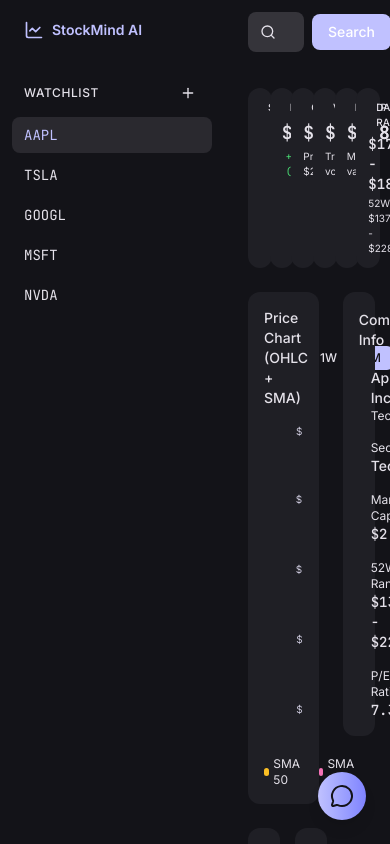
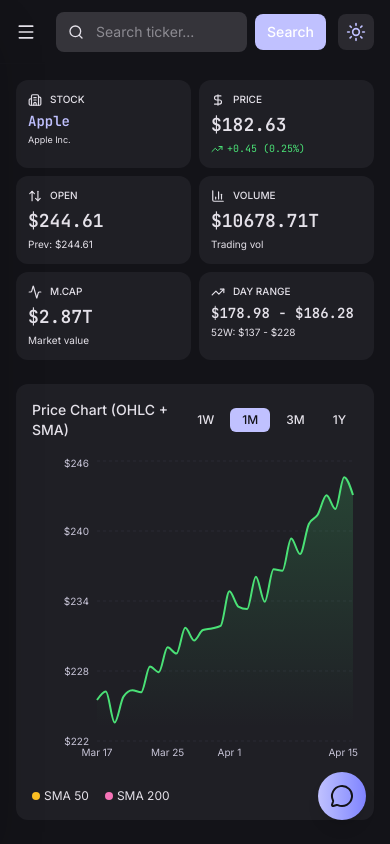
Before and after one commit to kaali7/stockmind-ai, a React (Vite) app: page / in a window 390 px wide. Built offline with nearby package versions, Linux system fonts and the light colour scheme; no server answers.

Commit message:
Update theme and header styles

```diff
--- a/src/App.tsx
+++ b/src/App.tsx
@@ -10,6 +10,7 @@
 function App() {
   const [currentSymbol, setCurrentSymbol] = useState('AAPL');
   const [isChatOpen, setIsChatOpen] = useState(false);
+  const [isSidebarOpen, setIsSidebarOpen] = useState(false);
 
   const { data, loading } = useStockData(currentSymbol);
 
@@ -33,6 +34,7 @@
 
   const handleSelectStock = useCallback((symbol: string) => {
     setCurrentSymbol(symbol);
+    setIsSidebarOpen(false); // Close sidebar on mobile after selection
   }, []);
 
   const handleAskAI = useCallback(() => {
@@ -46,10 +48,20 @@
   const handleNewChat = useCallback(() => {
     newChat();
     setIsChatOpen(true);
+    setIsSidebarOpen(false); // Close sidebar if starting new chat from sidebar
   }, [newChat]);
 
   return (
-    <div className="flex h-screen w-screen overflow-hidden bg-surface">
+    <div className="flex h-screen w-screen overflow-hidden bg-surface relative">
+      {/* Mobile Sidebar Overlay */}
+      {isSidebarOpen && (
+        <div
+          className="fixed inset-0 z-30 bg-black/60 lg:hidden backdrop-blur-sm"
+          onClick={() => setIsSidebarOpen(false)}
+        />
+      )}
+
+      <div className={`absolute inset-y-0 left-0 z-40 transform transition-transform duration-300 lg:relative lg:translate-x-0 h-full shadow-2xl lg:shadow-none ${isSidebarOpen ? 'translate-x-0' : '-translate-x-full'}`}>
         <Sidebar
           activeView="dashboard"
           onViewChange={() => {}}
@@ -57,12 +69,17 @@
           onSelectStock={handleSelectStock}
           currentSymbol={currentSymbol}
         />
+      </div>
 
-      <div className="flex flex-1 overflow-hidden">
+      <div className="flex flex-1 overflow-hidden relative w-full">
         <div className="flex flex-1 flex-col overflow-hidden">
-          <Header onSearch={handleSearch} currentSymbol={currentSymbol} />
+          <Header
+            onSearch={handleSearch}
+            currentSymbol={currentSymbol}
+            onMenuClick={() => setIsSidebarOpen(true)}
+          />
 
-          <main className="flex-1 overflow-auto bg-surface p-6">
+          <main className="flex-1 overflow-auto bg-surface p-4 md:p-6">
             <Dashboard
               data={data}
               loading={loading}
@@ -72,7 +89,7 @@
         </div>
 
         {isChatOpen && (
-          <div className="w-[400px] border-l border-surface flex-shrink-0">
+          <div className="absolute inset-0 lg:static z-50 lg:z-auto w-full lg:w-[400px] border-l border-surface flex-shrink-0 bg-surface">
             <ChatDrawer
               isOpen={isChatOpen}
               onClose={() => setIsChatOpen(false)}
@@ -87,7 +104,9 @@
       </div>
 
       {!isChatOpen && (
+        <div className="fixed bottom-6 right-6 z-40 lg:absolute">
           <ChatTrigger onClick={() => setIsChatOpen(true)} />
+        </div>
       )}
     </div>
   );
--- a/src/components/dashboard/KPICards.tsx
+++ b/src/components/dashboard/KPICards.tsx
@@ -43,7 +43,7 @@
   const isPositive = changePercent >= 0;
 
   return (
-    <div className="grid grid-cols-6 gap-3">
+    <div className="grid grid-cols-2 md:grid-cols-3 xl:grid-cols-6 gap-2 md:gap-3">
       <div className="rounded-xl bg-surface-container p-3">
         <div className="flex items-center gap-2 text-on_surface_variant">
           <Building2 className="h-3.5 w-3.5" />
--- a/src/components/layout/Header.tsx
+++ b/src/components/layout/Header.tsx
@@ -1,12 +1,13 @@
-import { Search, LineChart } from 'lucide-react';
+import { Search, LineChart, Menu } from 'lucide-react';
 import { ThemeToggle } from '../shared/ThemeToggle';
 
 interface HeaderProps {
   onSearch: (symbol: string) => void;
   currentSymbol: string;
+  onMenuClick?: () => void;
 }
 
-export function Header({ onSearch, currentSymbol }: HeaderProps) {
+export function Header({ onSearch, currentSymbol, onMenuClick }: HeaderProps) {
   const handleSubmit = (e: React.FormEvent<HTMLFormElement>) => {
     e.preventDefault();
     const formData = new FormData(e.currentTarget);
@@ -17,8 +18,16 @@
   };
 
   return (
-    <header className="sticky top-0 z-50 flex h-16 items-center justify-between bg-surface-container_low px-6 border-b border-surface">
-      <form onSubmit={handleSubmit} className="flex flex-1 items-center gap-2 mr-6">
+    <header className="sticky top-0 z-50 flex h-16 items-center justify-between bg-surface-container_low px-4 md:px-6 border-b border-surface">
+      <div className="flex items-center lg:hidden mr-3">
+        <button
+          onClick={onMenuClick}
+          className="p-2 -ml-2 rounded-lg hover:bg-surface-container-high transition-colors"
+        >
+          <Menu className="h-5 w-5 text-on_surface" />
+        </button>
+      </div>
+      <form onSubmit={handleSubmit} className="flex flex-1 items-center gap-2 mr-3 md:mr-6">
         <div className="relative flex-1">
           <Search className="absolute left-3 top-1/2 h-4 w-4 -translate-y-1/2 text-on_surface_variant" />
           <input
@@ -30,7 +39,7 @@
         </div>
         <button
           type="submit"
-          className="rounded-lg bg-primary px-4 py-2 text-sm font-medium text-white transition-colors hover:opacity-90"
+          className="rounded-lg bg-primary px-3 py-2 md:px-4 text-sm font-medium text-white transition-colors hover:opacity-90 min-w-max"
         >
           Search
         </button>
--- a/src/pages/Dashboard.tsx
+++ b/src/pages/Dashboard.tsx
@@ -72,8 +72,8 @@
         peRatio={data.peRatio}
       />
 
-      <div className="grid grid-cols-3 gap-6">
-        <div className="col-span-2">
+      <div className="grid grid-cols-1 lg:grid-cols-3 gap-6">
+        <div className="lg:col-span-2">
           <PriceChart
             data={data.prices}
             timeRange={timeRange}
@@ -81,7 +81,7 @@
             isPositive={data.changePercent >= 0}
           />
 
-          <div className="mt-6 grid grid-cols-2 gap-6">
+          <div className="mt-6 grid grid-cols-1 md:grid-cols-2 gap-6">
             <div>
               <VolumeChart data={data.prices} timeRange={timeRange} />
             </div>
@@ -90,7 +90,7 @@
             </div>
           </div>
         </div>
-        <div>
+        <div className="lg:col-span-1">
           <CompanyInfo
             name={data.name}
             sector={data.sector}
--- a/src/style.css
+++ b/src/style.css
@@ -76,4 +76,25 @@
 /* Smooth theme transition */
 * {
   transition: background-color 0.3s, border-color 0.3s, color 0.3s;
+  scrollbar-width: thin;
+  scrollbar-color: var(--surface-container-highest) transparent;
 }
+
+/* Custom Webkit Scrollbar */
+::-webkit-scrollbar {
+  width: 6px;
+  height: 6px;
+}
+
+::-webkit-scrollbar-track {
+  background: transparent;
+}
+
+::-webkit-scrollbar-thumb {
+  background: var(--surface-container-highest);
+  border-radius: 10px;
+}
+
+::-webkit-scrollbar-thumb:hover {
+  background: var(--outline-variant);
+}
```
Lines whose indentation alone changed are shown as unchanged.
